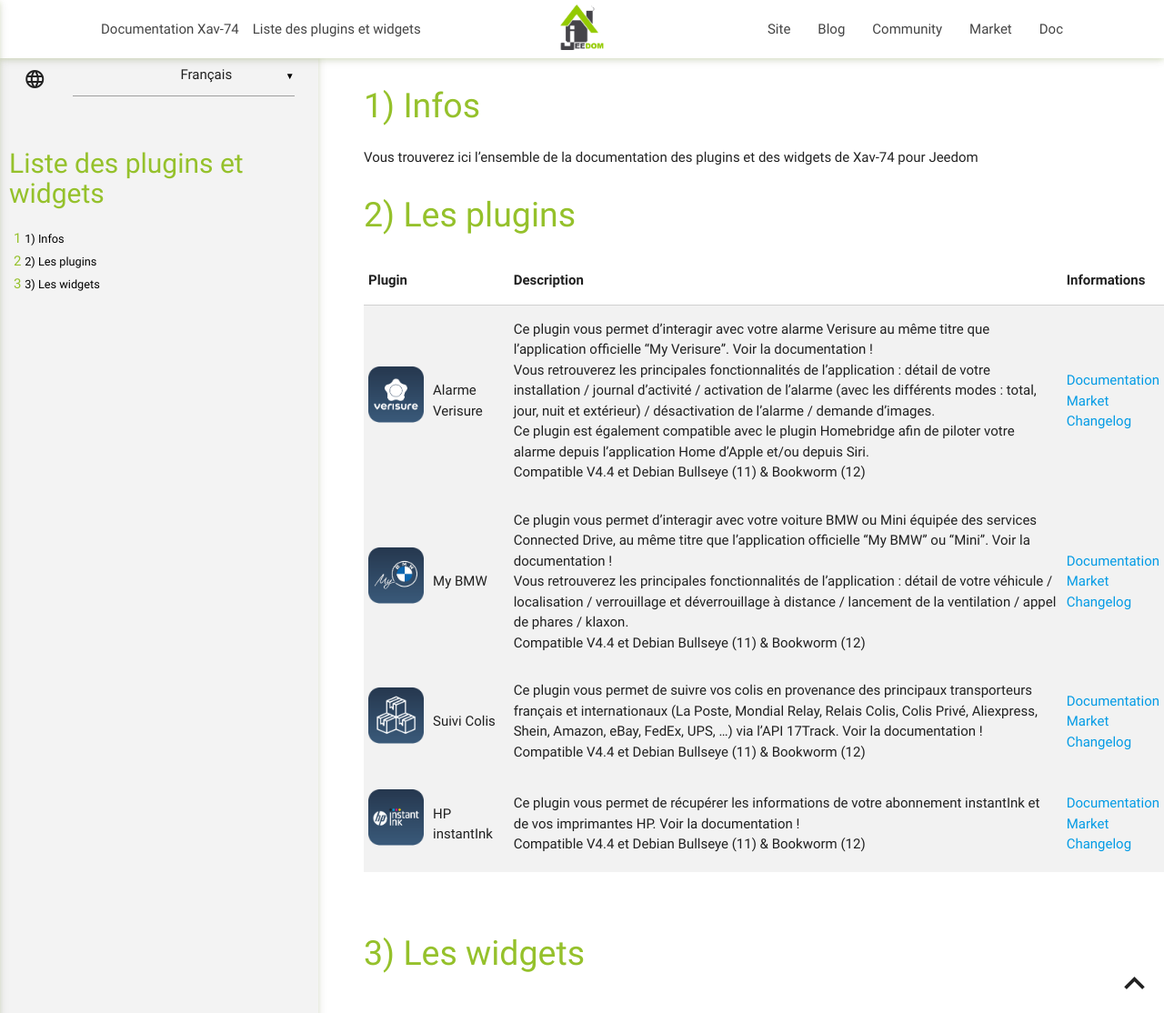
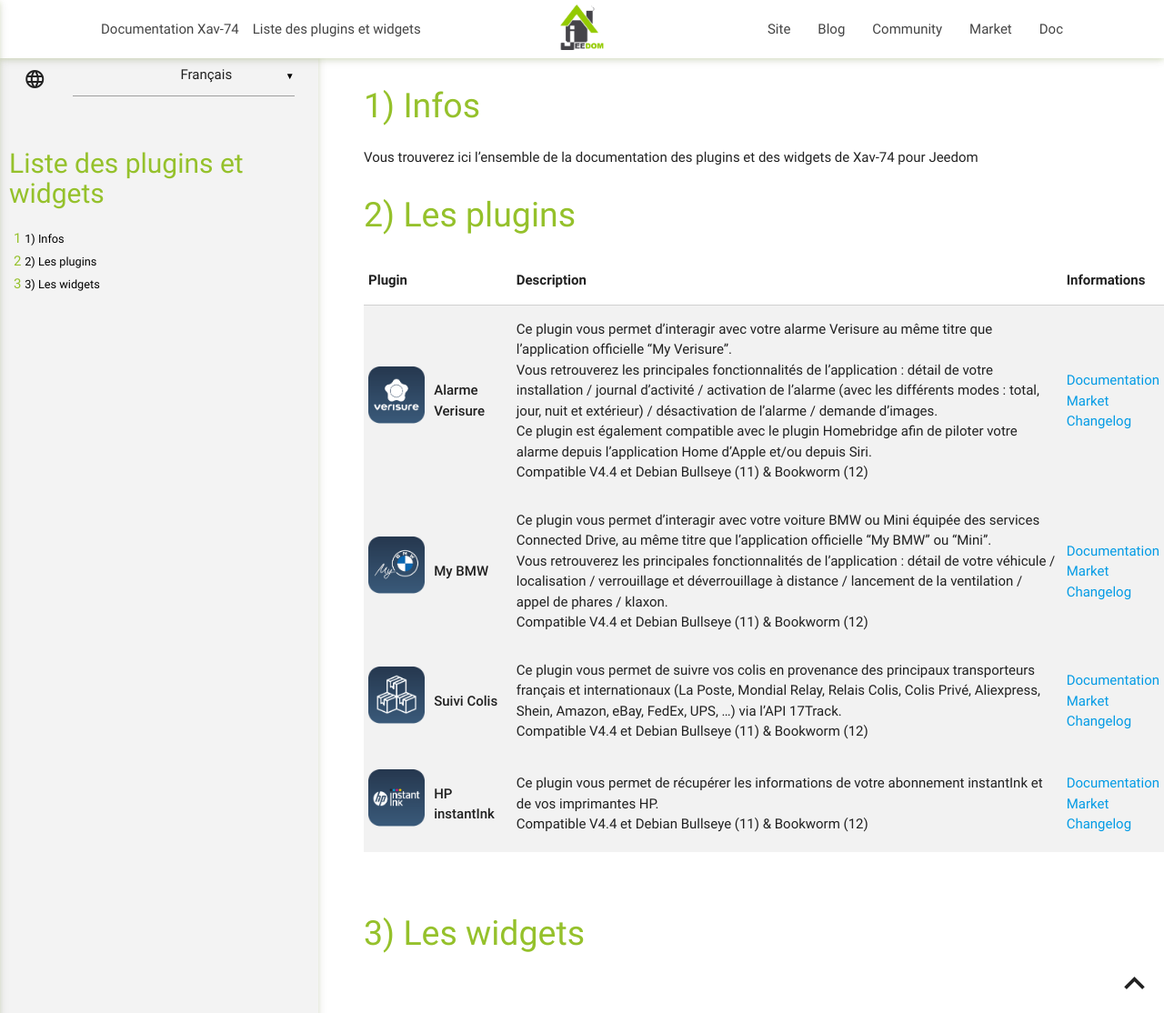
Before and after one commit to Xav-74/Documentation, a Jekyll site: the page built from index/fr_FR/index.md, in a window 1280 px wide and 1114 px high. Shown: the whole window at 91% size. Built offline with Jekyll 4.4.1, drawn with Linux system fonts in a browser that asks for light colours.

Commit message:
Update documenntation

```diff
--- a/index/fr_FR/index.md
+++ b/index/fr_FR/index.md
@@ -14,13 +14,13 @@
 
 |Plugin| |Description|Informations|
 |----------|----------|----------|----------|
-| <img src="{{site.baseurl}}/verisure/{{site.img}}/verisure_icon.png" class="pluginLogo" width="100"/> | Alarme Verisure | Ce plugin vous permet d'interagir avec votre alarme Verisure au même titre que l’application officielle “My Verisure”. Voir la documentation !<BR />Vous retrouverez les principales fonctionnalités de l'application : détail de votre installation / journal d'activité / activation de l'alarme (avec les différents modes : total, jour, nuit et extérieur) / désactivation de l'alarme / demande d'images.<br/>Ce plugin est également compatible avec le plugin Homebridge afin de piloter votre alarme depuis l'application Home d'Apple et/ou depuis Siri.<br/>Compatible V4.4 et Debian Bullseye (11) & Bookworm (12)| [Documentation]({{site.baseurl}}/verisure/{{page.lang}})<br/>[Market]({{site.plugin}}3997)<br/>[Changelog]({{site.baseurl}}/verisure/{{page.lang}}/changelog) |
+| <img src="{{site.baseurl}}/verisure/{{site.img}}/verisure_icon.png" class="pluginLogo" width="100"/> | **Alarme Verisure** | Ce plugin vous permet d'interagir avec votre alarme Verisure au même titre que l’application officielle “My Verisure”.<BR />Vous retrouverez les principales fonctionnalités de l'application : détail de votre installation / journal d'activité / activation de l'alarme (avec les différents modes : total, jour, nuit et extérieur) / désactivation de l'alarme / demande d'images.<br/>Ce plugin est également compatible avec le plugin Homebridge afin de piloter votre alarme depuis l'application Home d'Apple et/ou depuis Siri.<br/>Compatible V4.4 et Debian Bullseye (11) & Bookworm (12)| [Documentation]({{site.baseurl}}/verisure/{{page.lang}})<br/>[Market]({{site.plugin}}3997)<br/>[Changelog]({{site.baseurl}}/verisure/{{page.lang}}/changelog) |
 |----------|----------|----------|----------|
-| <img src="{{site.baseurl}}/myBMW/{{site.img}}/myBMW_icon.png" class="pluginLogo" width="100"/> | My BMW | Ce plugin vous permet d'interagir avec votre voiture BMW ou Mini équipée des services Connected Drive, au même titre que l’application officielle “My BMW” ou "Mini". Voir la documentation !<br/>Vous retrouverez les principales fonctionnalités de l'application : détail de votre véhicule / localisation / verrouillage et déverrouillage à distance / lancement de la ventilation / appel de phares / klaxon.<br/>Compatible V4.4 et Debian Bullseye (11) & Bookworm (12) | [Documentation]({{site.baseurl}}/myBMW/{{page.lang}})<br/>[Market]({{site.plugin}}4278)<br/>[Changelog]({{site.baseurl}}/myBMW/{{page.lang}}/changelog) |
+| <img src="{{site.baseurl}}/myBMW/{{site.img}}/myBMW_icon.png" class="pluginLogo" width="100"/> | **My BMW** | Ce plugin vous permet d'interagir avec votre voiture BMW ou Mini équipée des services Connected Drive, au même titre que l’application officielle “My BMW” ou "Mini".<br/>Vous retrouverez les principales fonctionnalités de l'application : détail de votre véhicule / localisation / verrouillage et déverrouillage à distance / lancement de la ventilation / appel de phares / klaxon.<br/>Compatible V4.4 et Debian Bullseye (11) & Bookworm (12) | [Documentation]({{site.baseurl}}/myBMW/{{page.lang}})<br/>[Market]({{site.plugin}}4278)<br/>[Changelog]({{site.baseurl}}/myBMW/{{page.lang}}/changelog) |
 |----------|----------|----------|----------|
-| <img src="{{site.baseurl}}/parcelTracking/{{site.img}}/parcelTracking_icon.png" class="pluginLogo" width="100"/> | Suivi Colis | Ce plugin vous permet de suivre vos colis en provenance des principaux transporteurs français et internationaux (La Poste, Mondial Relay, Relais Colis, Colis Privé, Aliexpress, Shein, Amazon, eBay, FedEx, UPS, ...) via l'API 17Track. Voir la documentation !<br/>Compatible V4.4 et Debian Bullseye (11) & Bookworm (12) | [Documentation]({{site.baseurl}}/parcelTracking/{{page.lang}})<br/>[Market]({{site.plugin}}4517)<br/>[Changelog]({{site.baseurl}}/parcelTracking/{{page.lang}}/changelog) |
+| <img src="{{site.baseurl}}/parcelTracking/{{site.img}}/parcelTracking_icon.png" class="pluginLogo" width="100"/> | **Suivi Colis** | Ce plugin vous permet de suivre vos colis en provenance des principaux transporteurs français et internationaux (La Poste, Mondial Relay, Relais Colis, Colis Privé, Aliexpress, Shein, Amazon, eBay, FedEx, UPS, ...) via l'API 17Track.<br/>Compatible V4.4 et Debian Bullseye (11) & Bookworm (12) | [Documentation]({{site.baseurl}}/parcelTracking/{{page.lang}})<br/>[Market]({{site.plugin}}4517)<br/>[Changelog]({{site.baseurl}}/parcelTracking/{{page.lang}}/changelog) |
 |----------|----------|----------|----------|
-| <img src="{{site.baseurl}}/instantInk/{{site.img}}/instantInk_icon.png" class="pluginLogo" width="100"/> | HP instantInk | Ce plugin vous permet de récupérer les informations de votre abonnement instantInk et de vos imprimantes HP. Voir la documentation !<br/>Compatible V4.4 et Debian Bullseye (11) & Bookworm (12) | [Documentation]({{site.baseurl}}/instantInk/{{page.lang}})<br/>[Market]({{site.plugin}}4653)<br/>[Changelog]({{site.baseurl}}/instantInk/{{page.lang}}/changelog) |
+| <img src="{{site.baseurl}}/instantInk/{{site.img}}/instantInk_icon.png" class="pluginLogo" width="100"/> | **HP instantInk** | Ce plugin vous permet de récupérer les informations de votre abonnement instantInk et de vos imprimantes HP.<br/>Compatible V4.4 et Debian Bullseye (11) & Bookworm (12) | [Documentation]({{site.baseurl}}/instantInk/{{page.lang}})<br/>[Market]({{site.plugin}}4653)<br/>[Changelog]({{site.baseurl}}/instantInk/{{page.lang}}/changelog) |
 |----------|----------|----------|----------|
 
 <br/>
```
Also changed, not shown: instantInk/fr_FR/index.md (+3 -4 lines).
